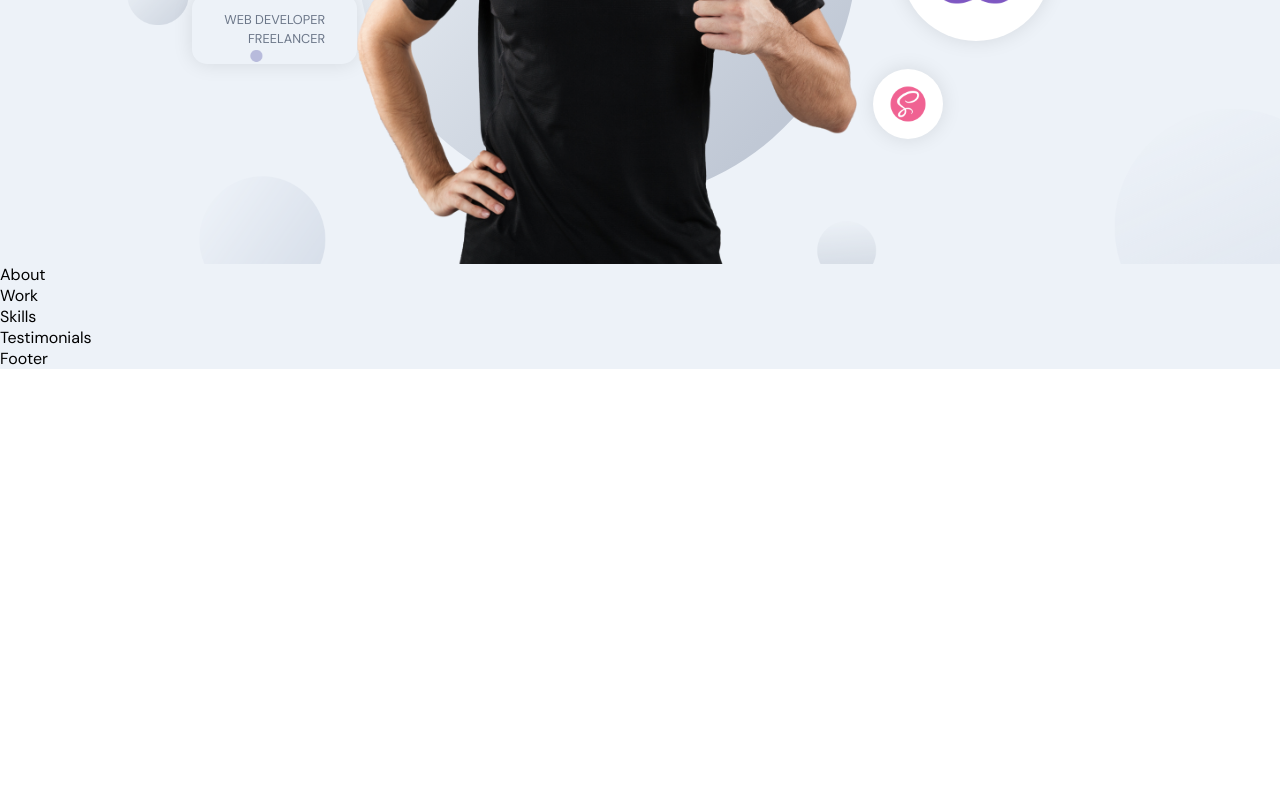
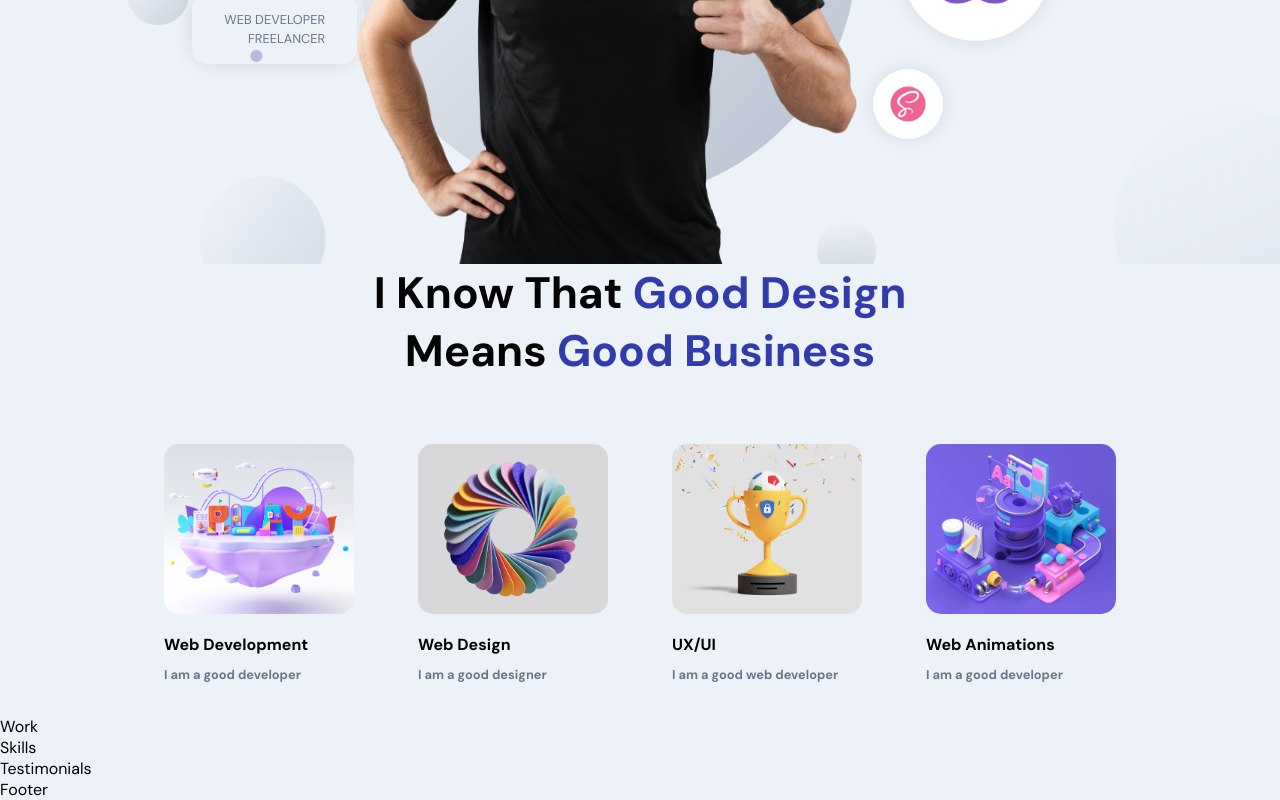
Before and after one commit to Behzad-Az/EdenLandingPage, a React (Create React App) app in the folder frontend-react/: page / in a window 1280 px wide. Shown: the part 459-1259 px from the top of the page. Before the commit the page ends 828 px from the top, so only its background shows below. Built offline with nearby package versions, Linux system fonts and the light colour scheme.

Commit message:
styled the about section

```diff
--- a/frontend-react/src/containers/About/About.scss
+++ b/frontend-react/src/containers/About/About.scss
@@ -0,0 +1,35 @@
+.app__about {
+  flex: 1;
+  width: 100%;
+  flex-direction: column;
+}
+
+.app__profiles {
+  display: flex;
+  justify-content: center;
+  align-items: center;
+  flex-wrap: wrap;
+  margin-top: 2rem;
+}
+
+.app__profile-item {
+  width: 190px;
+  display: flex;
+  justify-content: flex-start;
+  align-items: flex-start;
+  flex-direction: column;
+  margin: 2rem;
+  img {
+    width: 100%;
+    height: 170px;
+    border-radius: 15px;
+    object-fit: cover;
+    @media screen and (min-width: 2000px) {
+      width: 370px;
+      margin: 2rem 4rem;
+      img {
+        height: 320px;
+      }
+    }
+  }
+}
--- a/frontend-react/src/containers/About/About.tsx
+++ b/frontend-react/src/containers/About/About.tsx
@@ -1,11 +1,52 @@
-import React, { FC } from 'react';
+import React, {
+  useState,
+  useEffect,
+  FC
+} from 'react';
+import { motion } from 'framer-motion';
+
+import { images } from '../../constants';
 import './About.scss';
 
 interface Props {};
+interface About {
+  title: string;
+  description: string;
+  imgUrl: string;
+};
 
 const About: FC<Props> = () : JSX.Element => {
+
+  const abouts: About[] = [
+    { title: 'Web Development', description: 'I am a good developer', imgUrl: images.about01 },
+    { title: 'Web Design', description: 'I am a good designer', imgUrl: images.about02 },
+    { title: 'UX/UI', description: 'I am a good web developer', imgUrl: images.about03 },
+    { title: 'Web Animations', description: 'I am a good developer', imgUrl: images.about04 }
+  ];
+
   return (
-    <div>About</div>
+    <>
+      <h2 className='head-text'>
+        I Know That <span>Good Design</span><br />means <span>Good Business</span>
+      </h2>
+      <div className='app__profiles'>
+        {
+          abouts.map((about, index) => (
+            <motion.div
+              key={about.title + index}
+              whileInView={{ opacity: 1 }}
+              whileHover={{ scale: 1.1 }}
+              transition={{ duration: 0.5, type: 'tween' }}
+              className='app__profile-item'
+            >
+              <img src={about.imgUrl} alt={about.title} />
+              <h2 className='bold-text' style={{ marginTop: 20}}>{about.title}</h2>
+              <h2 className='p-text' style={{ marginTop: 10}}>{about.description}</h2>
+            </motion.div>
+          ))
+        }
+      </div>
+    </>
   );
 };
 
```
